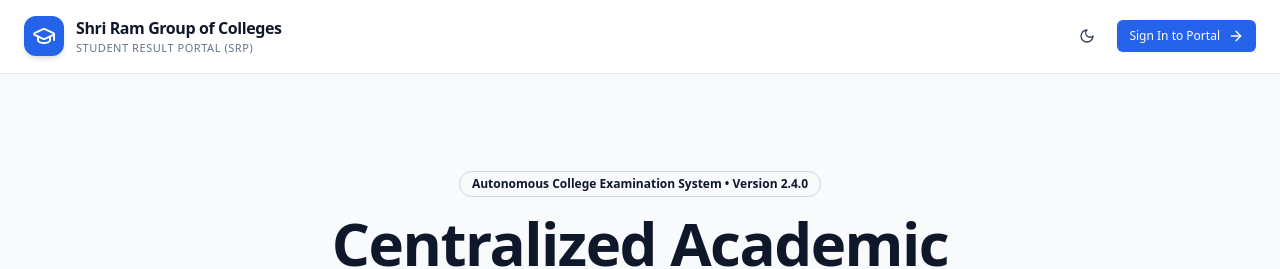
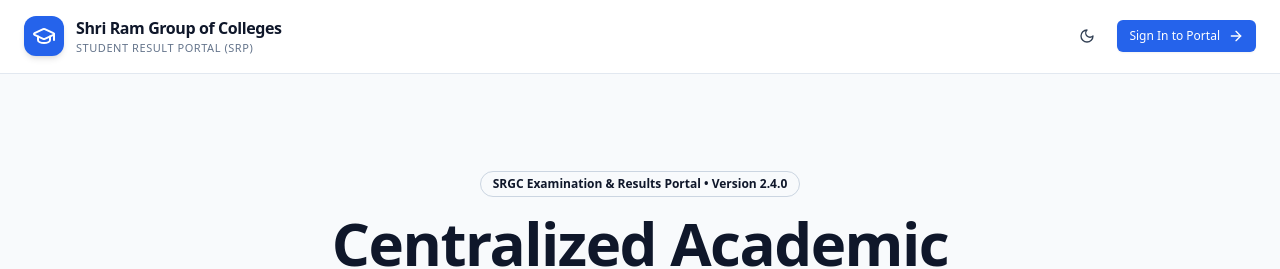
Before and after one commit to gurpreetinsha/advancesrp, a Next.js app: page / in a window 1280 px wide. Shown: the top 269 px of the page. Built offline with nearby package versions, Linux system fonts and the light colour scheme; no server answers.

Commit message:
Remove unverified accreditation claims from SRGC branding

```diff
--- a/src/app/page.tsx
+++ b/src/app/page.tsx
@@ -62,7 +62,7 @@ export default async function HomePage() {
       <main className="flex-1">
         <section className="px-6 py-16 sm:py-24 max-w-7xl mx-auto text-center">
           <Badge variant="outline" className="mb-4 px-3 py-1 text-xs border-blue-200 text-blue-700 dark:border-blue-800 dark:text-blue-300">
-            Autonomous College Examination System • Version 2.4.0
+            SRGC Examination & Results Portal • Version 2.4.0
           </Badge>
 
           <h1 className="text-4xl sm:text-6xl font-extrabold tracking-tight max-w-4xl mx-auto text-balance">
```
